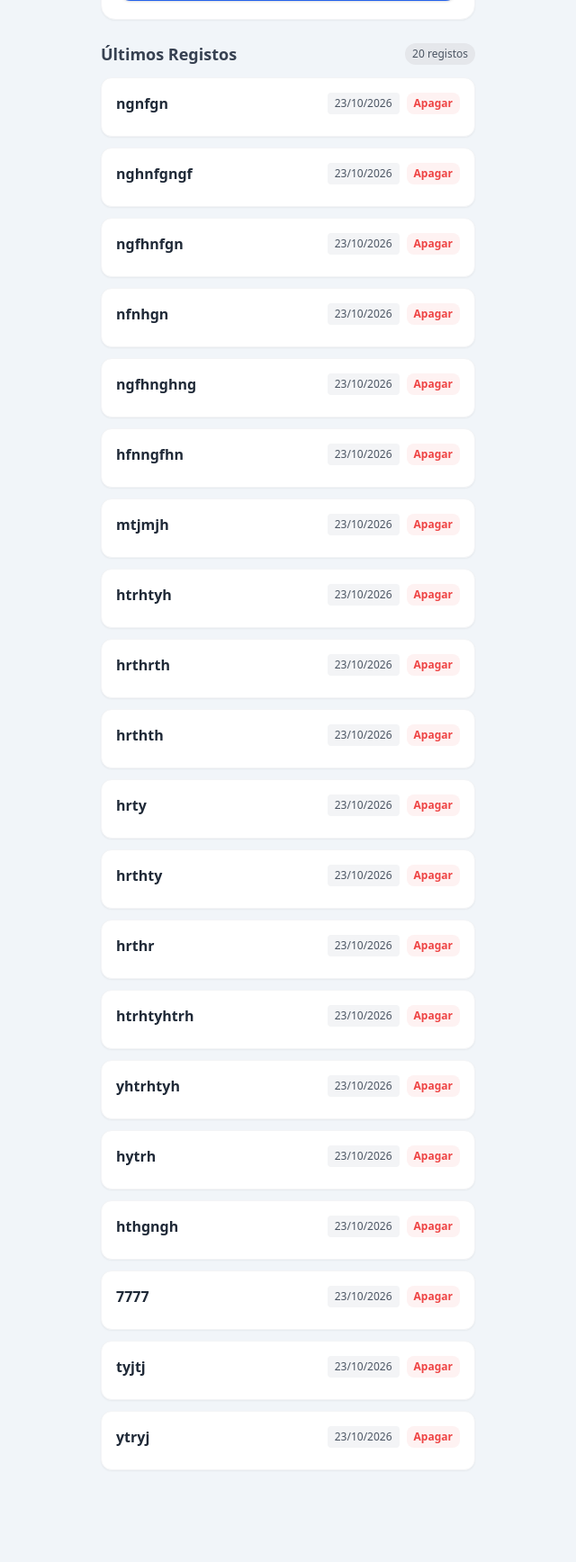
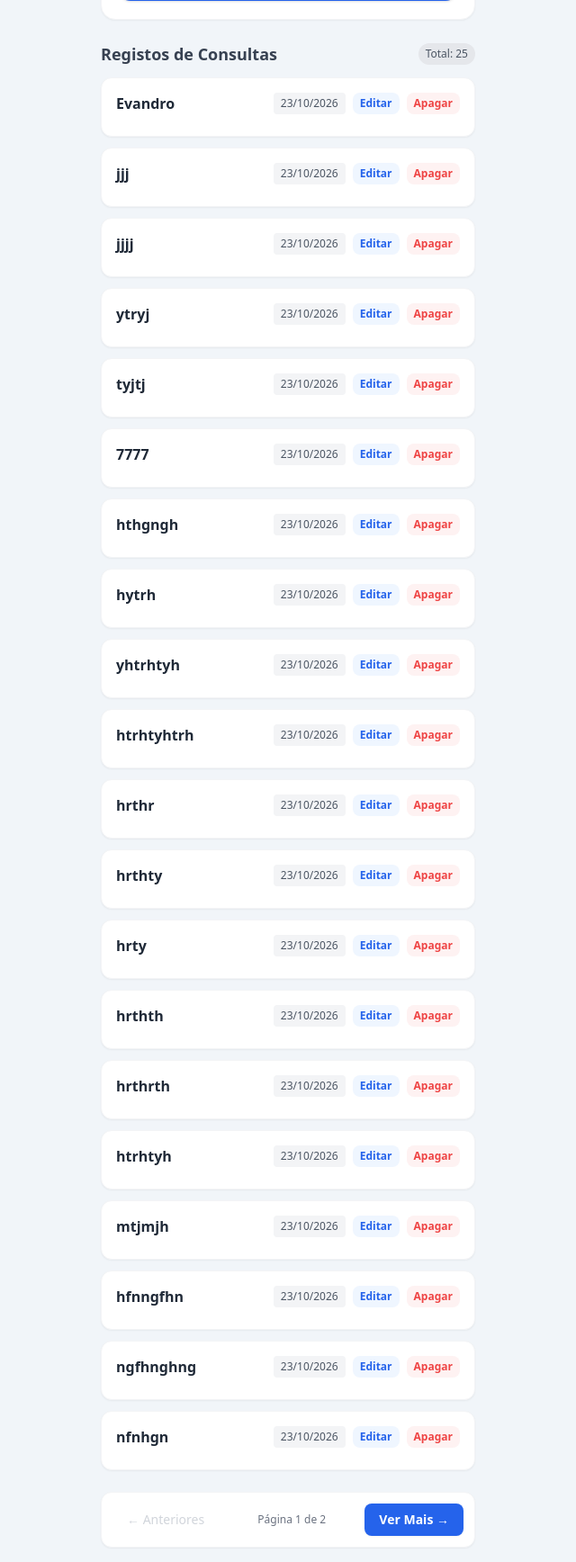
Before and after one commit to hpires24/optometria_app, a Django app: page / in a window 1280 px wide. Shown: the part 686-2422 px from the top of the page at 90% size, without its empty margins (320-960 px from the left). Before the commit the page ends 2319 px from the top, so only its background shows below. Run offline with Django 4.2, Linux system fonts and the light colour scheme; data comes from the database, SQL or seed files in the repository; both versions use the stored data as it was after the commit; some libraries are stand-ins or nearby versions.

Commit message:
Adicionei over mais e o editar

```diff
--- a/config/settings.py
+++ b/config/settings.py
@@ -80,7 +80,8 @@ DATABASES = {
     'default': dj_database_url.config(
         default='sqlite:///' + os.path.join(BASE_DIR, 'db.sqlite3'),
         conn_max_age=600,
-        ssl_require=True  # O Supabase exige ligação segura SSL
+       # ssl_require=True  # O Supabase exige ligação segura SSL
+        ssl_require=os.getenv('DATABASE_URL') is not None
     )
 }
 
--- a/consultas/templates/consultas/home.html
+++ b/consultas/templates/consultas/home.html
@@ -54,12 +54,12 @@
   </form>
 </main>
 
-<!-- Lista de Consultas com Botão de Apagar -->
+<!-- Lista de Consultas -->
 <section>
   <div class="flex justify-between items-center mb-3">
-    <h2 class="text-lg font-semibold text-gray-700">Últimos Registos</h2>
+    <h2 class="text-lg font-semibold text-gray-700">Registos de Consultas</h2>
     <span class="text-xs bg-gray-200 text-gray-600 px-2 py-1 rounded-full font-medium">
-                {{ consultas|length }} registos
+                Total: {{ total_consultas }}
             </span>
   </div>
 
@@ -70,7 +70,11 @@
         <span class="font-bold text-gray-800 text-base">{{ consulta.nome_paciente }}</span>
         <div class="flex items-center space-x-2">
           <span class="text-xs bg-gray-100 text-gray-600 px-2 py-1 rounded">{{ consulta.data_consulta|date:"d/m/Y" }}</span>
-          <!-- Botão Eliminar -->
+
+          <a href="{% url 'editar_consulta' consulta.id %}"
+             class="text-blue-600 hover:text-blue-800 bg-blue-50 p-1 rounded-lg text-xs font-semibold px-2 transition">
+            Editar
+          </a>
           <a href="{% url 'eliminar_consulta' consulta.id %}"
              onclick="return confirm('Tem a certeza que deseja apagar o registo de {{ consulta.nome_paciente }}?');"
              class="text-red-500 hover:text-red-700 bg-red-50 p-1 rounded-lg text-xs font-semibold px-2 transition">
@@ -102,6 +106,31 @@
     <p class="text-center text-gray-400 py-4">Nenhuma consulta registada ainda.</p>
     {% endfor %}
   </div>
+
+  <!-- Botão Ver Mais / Paginação -->
+  {% if consultas.has_other_pages %}
+  <div class="mt-6 flex justify-between items-center bg-white p-3 rounded-xl shadow-sm border border-gray-100">
+    {% if consultas.has_previous %}
+    <a href="?page={{ consultas.previous_page_number }}" class="bg-gray-100 hover:bg-gray-200 text-gray-700 font-semibold py-2 px-4 rounded-lg text-sm transition">
+      &larr; Anteriores
+    </a>
+    {% else %}
+    <span class="text-gray-300 text-sm font-medium py-2 px-4">&larr; Anteriores</span>
+    {% endif %}
+
+    <span class="text-xs text-gray-500 font-medium">
+                    Página {{ consultas.number }} de {{ consultas.paginator.num_pages }}
+                </span>
+
+    {% if consultas.has_next %}
+    <a href="?page={{ consultas.next_page_number }}" class="bg-blue-600 hover:bg-blue-700 text-white font-semibold py-2 px-4 rounded-lg text-sm transition shadow-sm">
+      Ver Mais &rarr;
+    </a>
+    {% else %}
+    <span class="text-gray-300 text-sm font-medium py-2 px-4">Ver Mais &rarr;</span>
+    {% endif %}
+  </div>
+  {% endif %}
 </section>
 
 </body>
--- a/consultas/urls.py
+++ b/consultas/urls.py
@@ -3,5 +3,6 @@ from . import views
 
 urlpatterns = [
     path('', views.home, name='home'),
+    path('editar/<int:consulta_id>/', views.editar_consulta, name='editar_consulta'),
     path('eliminar/<int:consulta_id>/', views.eliminar_consulta, name='eliminar_consulta'),
 ]
--- a/consultas/views.py
+++ b/consultas/views.py
@@ -1,4 +1,5 @@
 from django.shortcuts import render, redirect, get_object_or_404
+from django.core.paginator import Paginator
 from .models import Consulta
 from .forms import ConsultaForm
 
@@ -11,8 +12,29 @@ def home(request):
     else:
         form = ConsultaForm()
 
-    consultas = Consulta.objects.all()[:20]  # Mostra as últimas 20 consultas
-    return render(request, 'consultas/home.html', {'form': form, 'consultas': consultas})
+    consultas_list = Consulta.objects.all().order_by('-data_consulta')
+
+    paginator = Paginator(consultas_list, 20)
+    page_number = request.GET.get('page')
+    consultas = paginator.get_page(page_number)
+
+    return render(request, 'consultas/home.html', {
+        'form': form,
+        'consultas': consultas,
+        'total_consultas': paginator.count
+    })
+
+def editar_consulta(request, consulta_id):
+    consulta = get_object_or_404(Consulta, id=consulta_id)
+    if request.method == 'POST':
+        form = ConsultaForm(request.POST, instance=consulta)
+        if form.is_valid():
+            form.save()
+            return redirect('home')
+    else:
+        form = ConsultaForm(instance=consulta)
+
+    return render(request, 'consultas/editar.html', {'form': form, 'consulta': consulta})
 
 def eliminar_consulta(request, consulta_id):
     consulta = get_object_or_404(Consulta, id=consulta_id)
--- a/requirements.txt
+++ b/requirements.txt
@@ -1,4 +1,4 @@
-Django>=5.0
+Django>=4.2,<6.0
 gunicorn
 whitenoise
 dj-database-url
--- /dev/null
+++ b/requirements_old.txt
@@ -0,0 +1,5 @@
+Django>=5.0
+gunicorn
+whitenoise
+dj-database-url
+psycopg2-binary
```
Also changed, not shown: consultas/templates/consultas/editar.html (added, +61 -0 lines), db.sqlite3.
